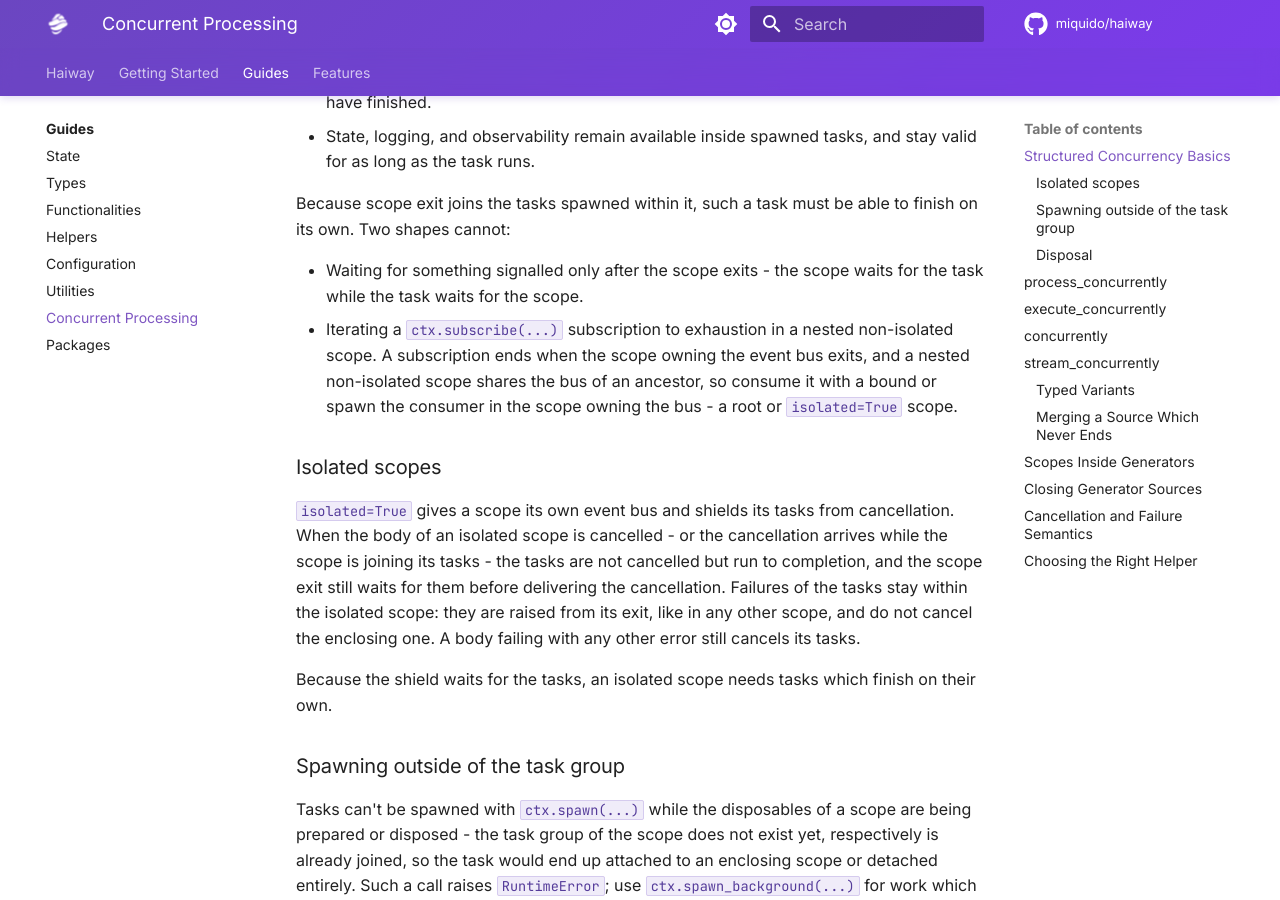
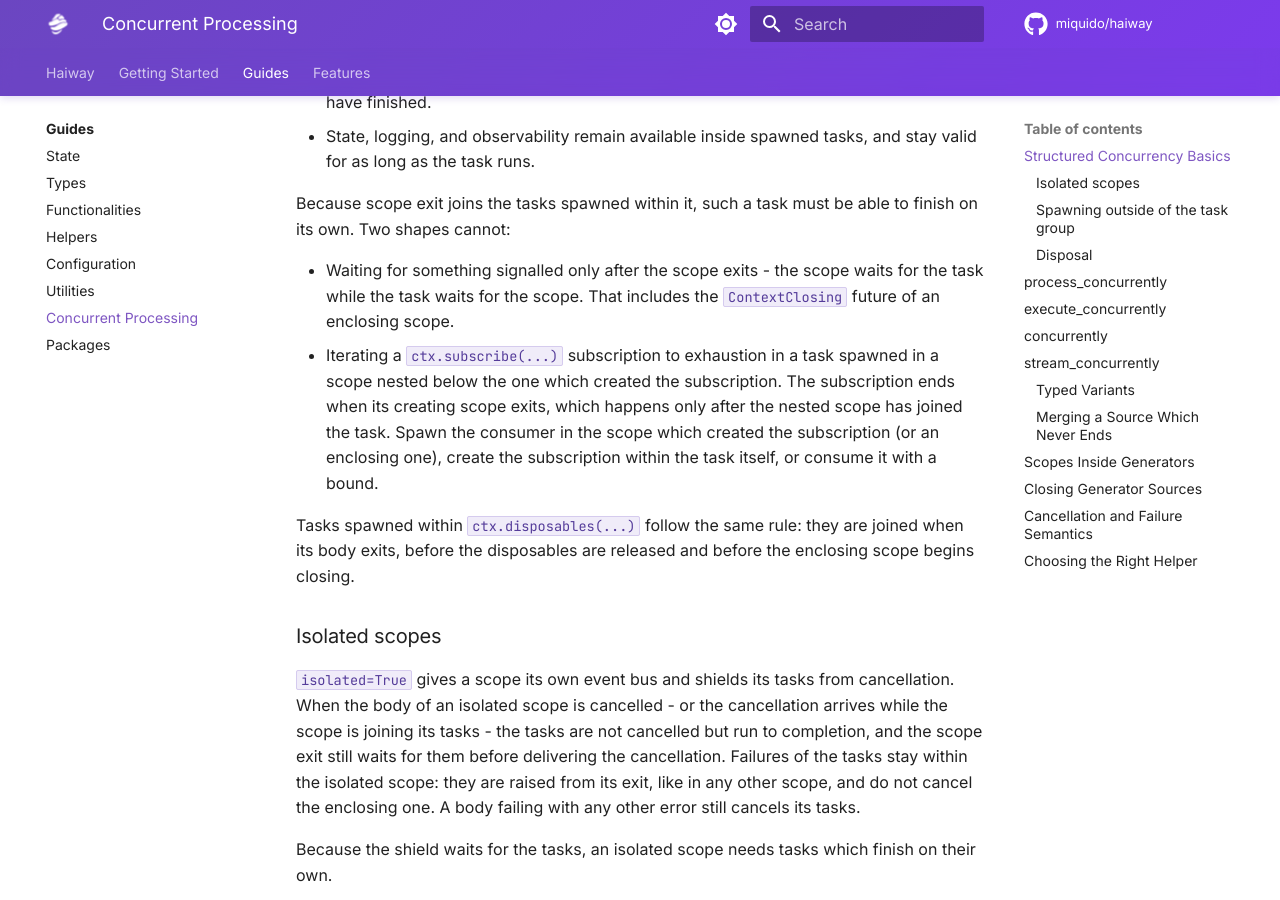
Before and after one commit to miquido/haiway, an MkDocs documentation site: the page built from docs/guides/concurrent.md, in a window 1280 px wide and 900 px high, scrolled down 737 px. Built offline with MkDocs 1.6.1 and Material for MkDocs 9.7.7, drawn with Linux system fonts in a browser that asks for light colours; comment, search, counter and statistics services are not loaded.

Commit message:
Correct when a subscription can be iterated to exhaustion
A task spawned in a scope nested below the one which created a
subscription is joined before the subscription can end, so the docs no
longer claim it is safe anywhere. Tasks spawned within ctx.disposables
are joined before the enclosing scope begins closing - documented the
same way.

Co-Authored-By: Claude Opus 5.5 <noreply@anthropic.com>

```diff
--- a/docs/guides/concurrent.md
+++ b/docs/guides/concurrent.md
@@ -27,11 +27,15 @@ Because scope exit joins the tasks spawned within it, such a task must be able t
 Two shapes cannot:
 
 - Waiting for something signalled only after the scope exits - the scope waits for the task while
-  the task waits for the scope.
-- Iterating a `ctx.subscribe(...)` subscription to exhaustion in a nested non-isolated scope. A
-  subscription ends when the scope owning the event bus exits, and a nested non-isolated scope
-  shares the bus of an ancestor, so consume it with a bound or spawn the consumer in the scope
-  owning the bus - a root or `isolated=True` scope.
+  the task waits for the scope. That includes the `ContextClosing` future of an enclosing scope.
+- Iterating a `ctx.subscribe(...)` subscription to exhaustion in a task spawned in a scope nested
+  below the one which created the subscription. The subscription ends when its creating scope exits,
+  which happens only after the nested scope has joined the task. Spawn the consumer in the scope
+  which created the subscription (or an enclosing one), create the subscription within the task
+  itself, or consume it with a bound.
+
+Tasks spawned within `ctx.disposables(...)` follow the same rule: they are joined when its body
+exits, before the disposables are released and before the enclosing scope begins closing.
 
 ### Isolated scopes
 
```
Also changed, not shown: docs/features/event-bus.md (+3 -3 lines), llms.txt (+9 -4 lines), 1 other file.
